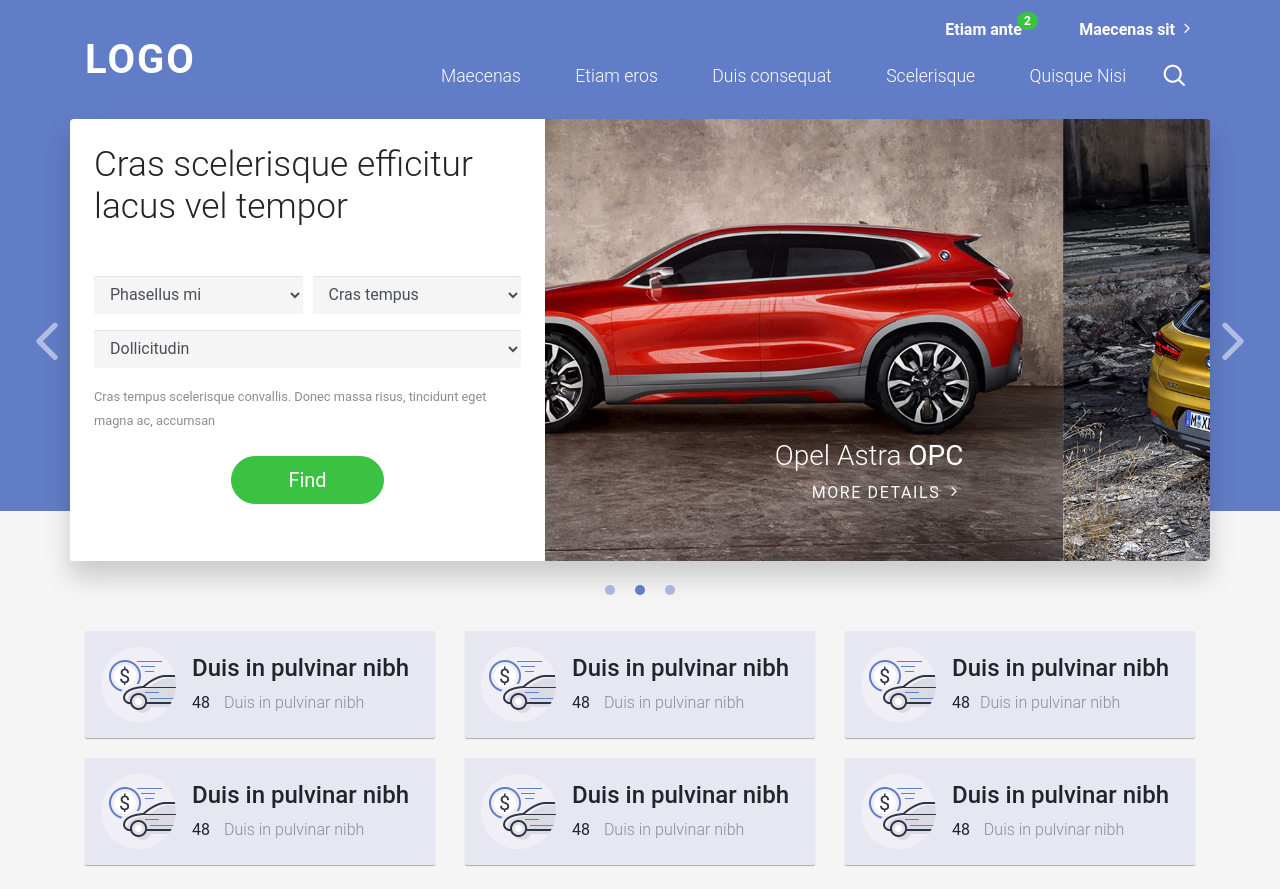
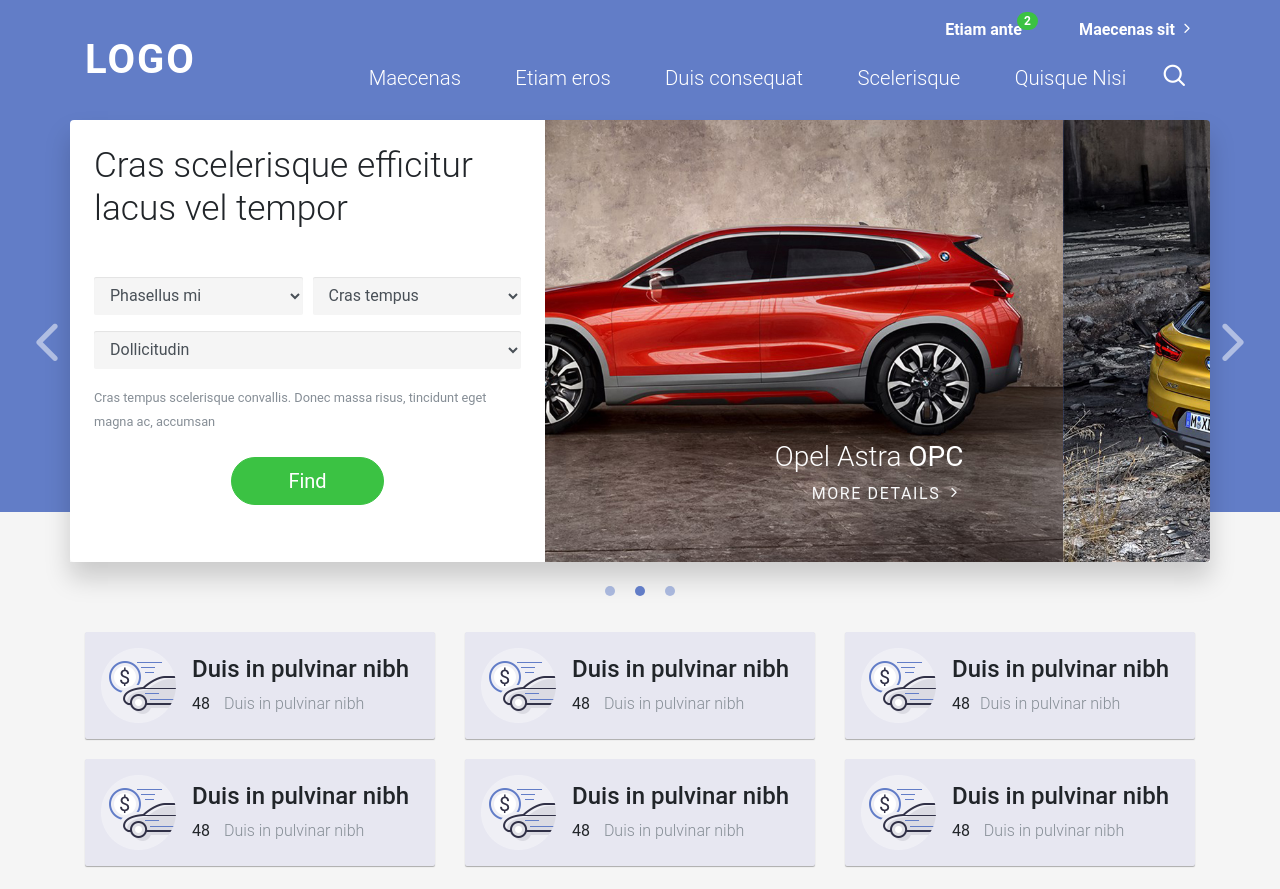
Before and after one commit to abdelmotelb/demo-pro, a website: page index.html in a window 1280 px wide. Shown: the top 889 px of the page. Drawn offline with nearby package versions, Linux system fonts and the light colour scheme.

Commit message:
newstyles

```diff
--- a/index.html
+++ b/index.html
@@ -22,7 +22,7 @@
             <div class="container pl-0 pr-0">
                 <div class="container">
                     <div class="row">
-                        <div class="col-lg-3  col-12 align-self-center">
+                        <div class="col-lg-2  col-12 align-self-center">
                             <a class="logo" href="#">
                                 LOGO
                             </a>
@@ -33,7 +33,7 @@
                                 <span class="demo-font icon-align-justify"></span>
                             </button>
                         </div>
-                        <div class="col-lg-9">
+                        <div class="col-lg-10">
                             <div class="top-bar order-lg-1 order-2">
                                 <ul class="nav justify-content-end">
                                     <li>
--- a/src/sass/modules/_header.scss
+++ b/src/sass/modules/_header.scss
@@ -6,7 +6,7 @@
     padding: 0.5rem 0;
   }
   .navbar-nav{
-    font-size: 1.1rem;
+    font-size: 1.27rem;
     margin-top: .8rem;
     @include media-breakpoint-only(lg) {font-size: .9rem; }
     i{
```
Also changed, not shown: dist/css/app.css, dist/css/fonts.css, dist/css/fonts/demo-font.ttf, dist/css/fonts/demo-font.woff, 2 other files.
